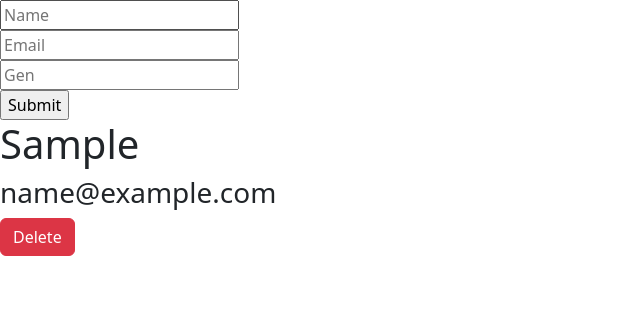
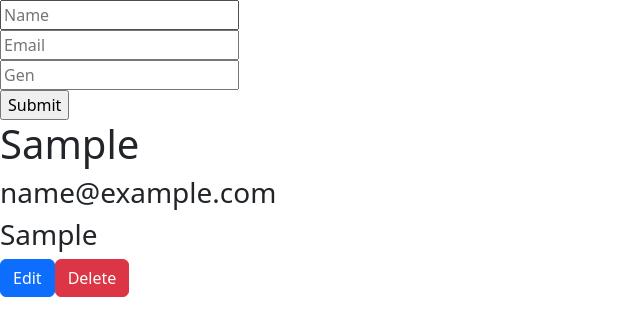
Before and after one commit to Chanteng/react-user, a React (Create React App) app: page / in a window 1280 px wide. Both pictures are taken after typing "Sample", "name@example.com", "Sample" into the empty fields and a click on the input 34 px from the left and 105 px from the top of the page. Shown: the top 336 px of the page, without its empty margins (0-640 px from the left). Built offline with nearby package versions, Linux system fonts and the light colour scheme.

Commit message:
added editUser

```diff
--- a/src/App.js
+++ b/src/App.js
@@ -8,6 +8,19 @@ function App() {
 
   function addUser(user) {
     setUsers([...users, user]);
+  }
+
+
+  function editUser(newDetails, userId) {
+    const editedUser = users.map((user) => {
+      if (userId === user.id) {
+        return newDetails;
+      } else {
+        return user;
+      }
+    });
+
+    setUsers(editedUser);
   }
 
 
@@ -24,7 +37,7 @@ function App() {
   return (
     <div>
       <UserForm addUser={addUser} />
-      <UserList users={users} deleteUser={deleteUser}  />
+      <UserList users={users} deleteUser={deleteUser} editUser ={editUser}  />
     </div>
   );
 }
--- /dev/null
+++ b/src/Components/EditUser.js
@@ -0,0 +1,77 @@
+import React, { useState } from "react";
+import { Form, Button } from "react-bootstrap";
+
+
+function EditUser(props) {
+  const [name, setName] = useState(props.user.name);
+  const [email, setEmail] = useState(props.user.number);
+  const [gen, setGen] = useState(props.user.location);
+
+  const handleNameChange = (e) => {
+    setName(e.target.value);
+  };
+
+  const handleEmailChange = (e) => {
+    setEmail(e.target.value);
+  };
+
+  const handleGenChange = (e) => {
+    setGen(e.target.value);
+  };
+
+  function handleSubmit() {
+
+    let editedUser = {
+      name: name,
+      email: email,
+      gen: gen,
+      id: props.user.id,
+    };
+
+    props.editUser(editedUser, props.user.id);
+    props.toggleModal();
+  }
+
+
+  return (
+
+    <div>
+       <Form>
+      <Form.Group className="mb-3" controlId="formBasicEmail">
+        <Form.Label>Name</Form.Label>
+        <Form.Control
+          type="text"
+          placeholder="Enter name"
+          value={name}
+          onChange={(e) => handleNameChange(e)}
+        />
+      </Form.Group>
+
+      <Form.Group className="mb-3" controlId="formBasicPassword">
+        <Form.Label>Email</Form.Label>
+        <Form.Control
+          name="text"
+          placeholder="Enter Number"
+          value={email}
+          onChange={(e) => handleEmailChange(e)}
+        />
+        </Form.Group>
+
+    <Form.Group className="mb-3" controlId="formBasicPassword">
+        <Form.Label>Gen</Form.Label>
+        <Form.Control
+          name="text"
+          placeholder="Enter Location"
+          value={gen}
+          onChange={(e) => handleGenChange(e)}
+        />
+
+        <Button onClick={() => handleSubmit()}>Save</Button>
+      </Form.Group>
+    </Form>
+  </div>
+
+  );
+}
+
+export default EditUser;
--- a/src/Components/User.js
+++ b/src/Components/User.js
@@ -1,5 +1,6 @@
 import React, { useState } from "react";
 import { Button, Modal } from "react-bootstrap";
+import EditUser from "./EditUser";
 
 
 function User(props) {
@@ -18,9 +19,31 @@ function User(props) {
     <div>
       <h1>{user.name}</h1>
       <h3>{user.email}</h3>
+      <h3>{user.gen}</h3>
+
+      <Button variant="primary" onClick={() => toggleModal()}>
+        Edit
+      </Button>
+
       <Button variant="danger" onClick={() => props.deleteUser(user.id)}>
         Delete
       </Button>
+
+
+      <Modal show={showModal} onHide={() => toggleModal()}>
+        <Modal.Header closeButton>
+          <Modal.Title>Please Edit Here!</Modal.Title>
+        </Modal.Header>
+        <Modal.Body>
+
+          <EditUser
+            user={user}
+            editUser={props.editUser}
+            toggleModal={toggleModal}
+          />
+        </Modal.Body>
+
+      </Modal>
 
     </div>
   );
--- a/src/Components/UserList.js
+++ b/src/Components/UserList.js
@@ -1,6 +1,6 @@
 import React, { useState } from "react";
 import User from "./User";
-import { Modal, Button } from "react-bootstrap";
+
 
 function UserList(props) {
   return (
@@ -11,6 +11,7 @@ function UserList(props) {
             user={user}
             key={user.id}
             deleteUser={props.deleteUser}
+            editUser={props.editUser}
           />
         );
       })}
```
